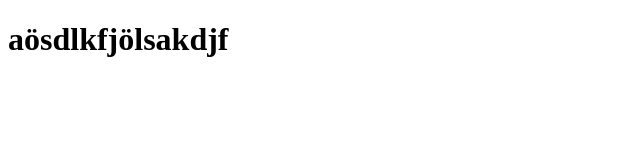
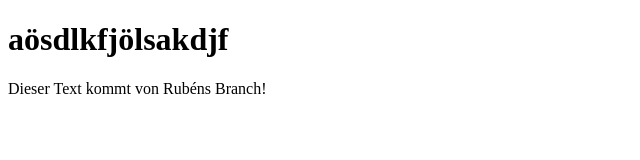
Before and after one commit to fructuosowipf/demo_ruben, a plain HTML site: page index.html in a window 1280 px wide. Shown: the whole page, without its empty margins (0-640 px from the left). Drawn offline with Linux system fonts and the light colour scheme.

Commit message:
rubens branch text

```diff
--- a/index.html
+++ b/index.html
@@ -8,5 +8,6 @@
 </head>
 <body>
 	<h1>aösdlkfjölsakdjf</h1>
+	<p>Dieser Text kommt von Rubéns Branch!</p>
 </body>
 </html>
```
